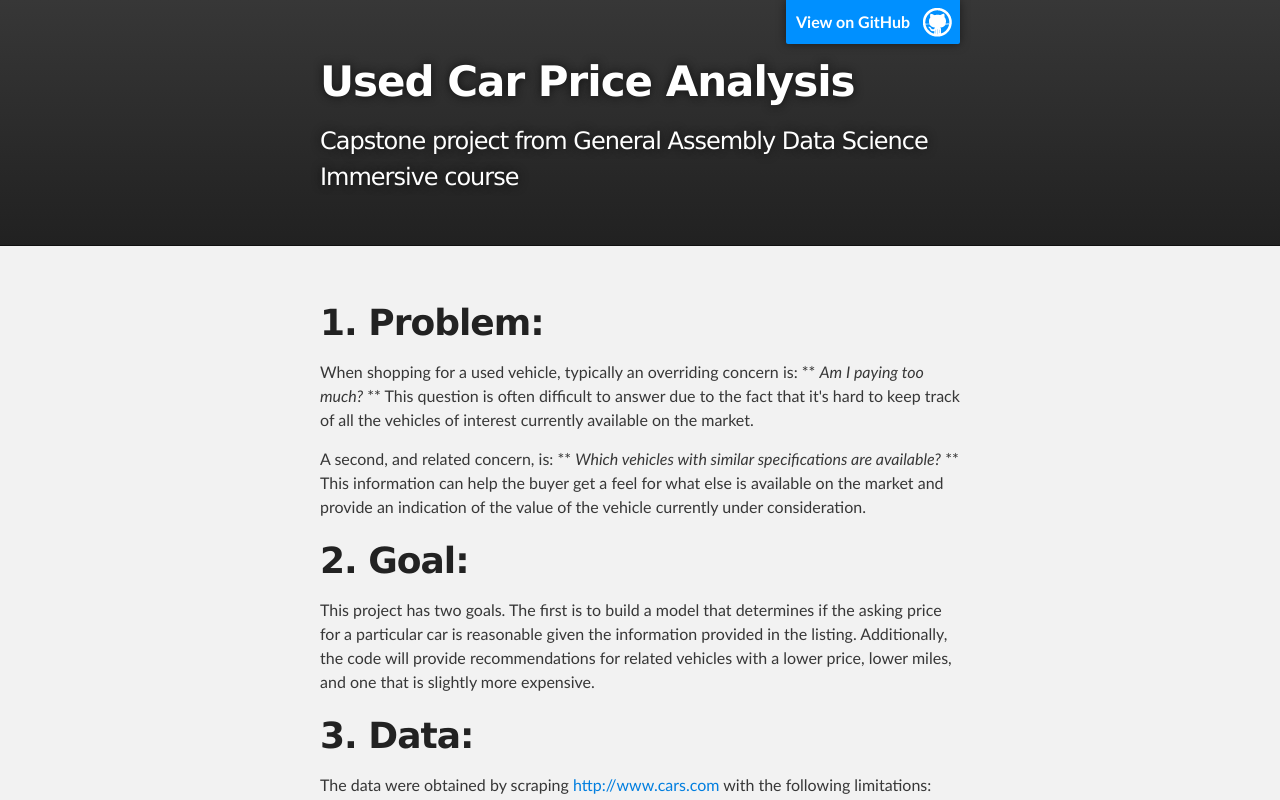
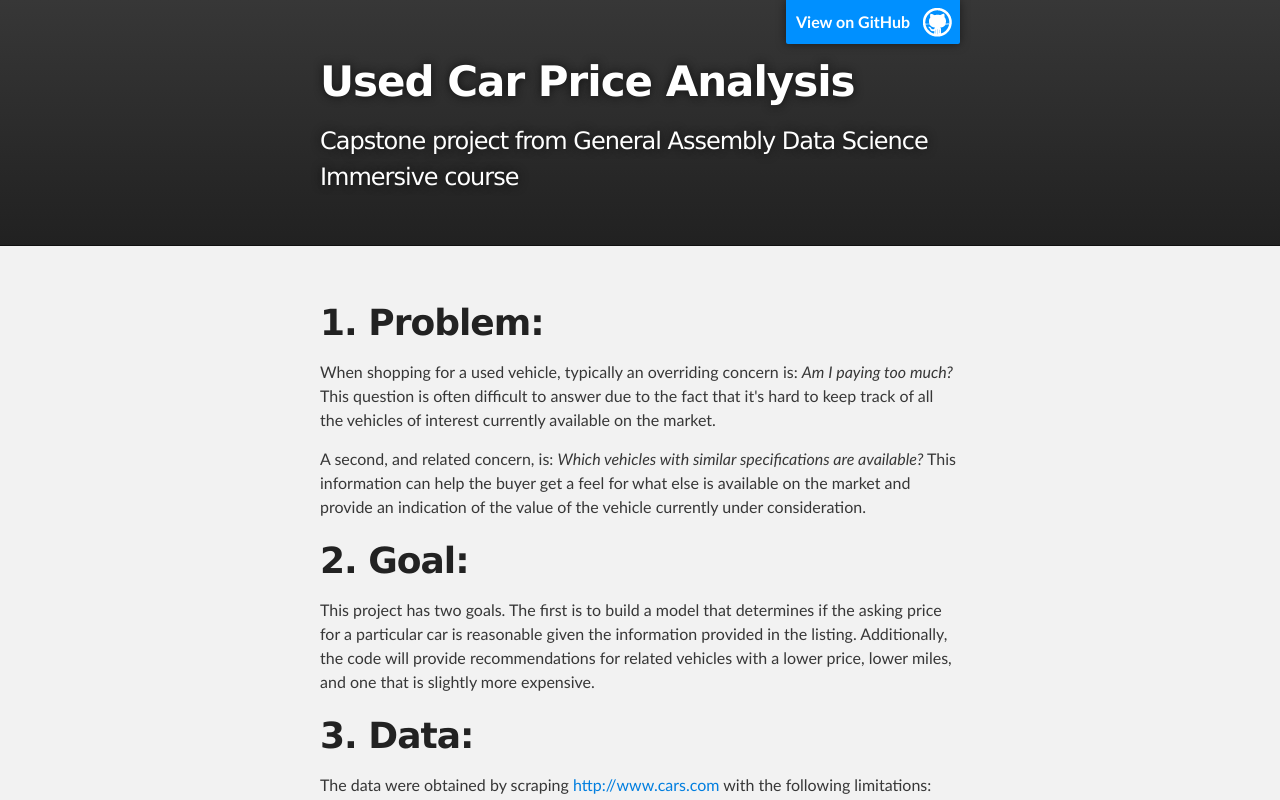
Before and after one commit to clrife/clrife.github.io, a plain HTML site: page index.html in a window 1280 px wide. Shown: the top 800 px of the page. Drawn offline with Linux system fonts and the light colour scheme.

Commit message:
Replace master branch with page content via GitHub

```diff
--- a/index.html
+++ b/index.html
@@ -30,9 +30,9 @@
         <h1>
 <a id="1-problem" class="anchor" href="#1-problem" aria-hidden="true"><span aria-hidden="true" class="octicon octicon-link"></span></a>1. Problem:</h1>
 
-<p>When shopping for a used vehicle, typically an overriding concern is: ** <em>Am I paying too much?</em> **  This question is often difficult to answer due to the fact that it's hard to keep track of all the vehicles of interest currently available on the market. </p>
+<p>When shopping for a used vehicle, typically an overriding concern is: <em>Am I paying too much?</em> This question is often difficult to answer due to the fact that it's hard to keep track of all the vehicles of interest currently available on the market. </p>
 
-<p>A second, and related concern, is: ** <em>Which vehicles with similar specifications are available?</em> ** This information can help the buyer get a feel for what else is available on the market and provide an indication of the value of the vehicle currently under consideration.</p>
+<p>A second, and related concern, is: <em>Which vehicles with similar specifications are available?</em> This information can help the buyer get a feel for what else is available on the market and provide an indication of the value of the vehicle currently under consideration.</p>
 
 <h1>
 <a id="2-goal" class="anchor" href="#2-goal" aria-hidden="true"><span aria-hidden="true" class="octicon octicon-link"></span></a>2. Goal:</h1>
```
Also changed, not shown: params.json (+1 -1 lines).
